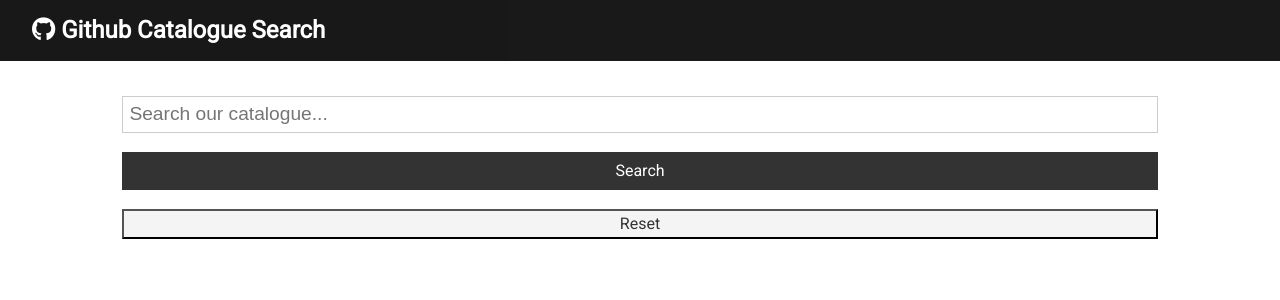
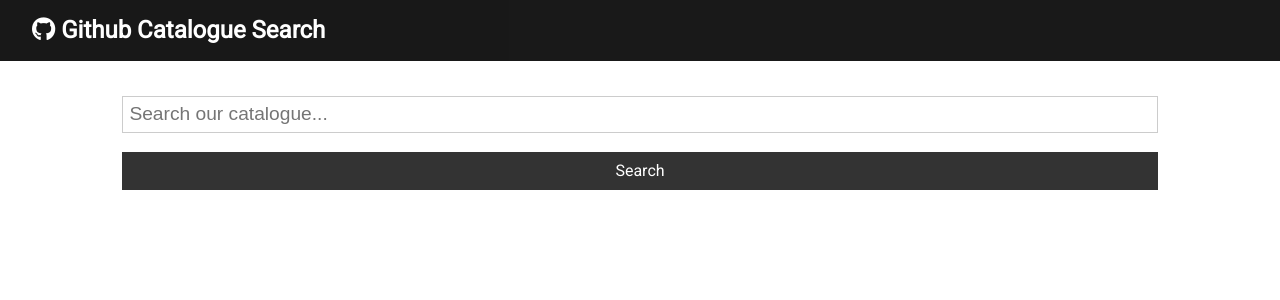
Before and after one commit to christerjohansson/github-catalogue-search, a React (Create React App) app: page / in a window 1280 px wide. Shown: the top 300 px of the page. Built offline with nearby package versions, Linux system fonts and the light colour scheme.

Commit message:
Show clear button only when content is loaded

```diff
--- a/src/App.js
+++ b/src/App.js
@@ -44,7 +44,11 @@
       <div className='App'>
         <Navbar />
         <div className='container'>
-          <Search searchUsers={this.searchUsers} clearUsers={this.clearUsers} />
+          <Search
+            searchUsers={this.searchUsers}
+            clearUsers={this.clearUsers}
+            showClear={this.state.users.length > 0 ? true : false}
+          />
           <Users loading={this.state.loading} users={this.state.users} />
         </div>
       </div>
--- a/src/components/users/Search.js
+++ b/src/components/users/Search.js
@@ -7,7 +7,8 @@
 
   static propTypes = {
     searchUsers: PropTypes.func.isRequired,
-    clearUsers: PropTypes.func.isRequired
+    clearUsers: PropTypes.func.isRequired,
+    showClear: PropTypes.bool.isRequired
   };
 
   onSubmit = e => {
@@ -35,9 +36,14 @@
             className='btn btn-dark btn-block'
           />
         </form>
-        <button className='btn-light btn-block' onClick={this.props.clearUsers}>
-          Reset
-        </button>
+        {this.props.showClear && (
+          <button
+            className='btn-light btn-block'
+            onClick={this.props.clearUsers}
+          >
+            Reset
+          </button>
+        )}
       </div>
     );
   }
```
